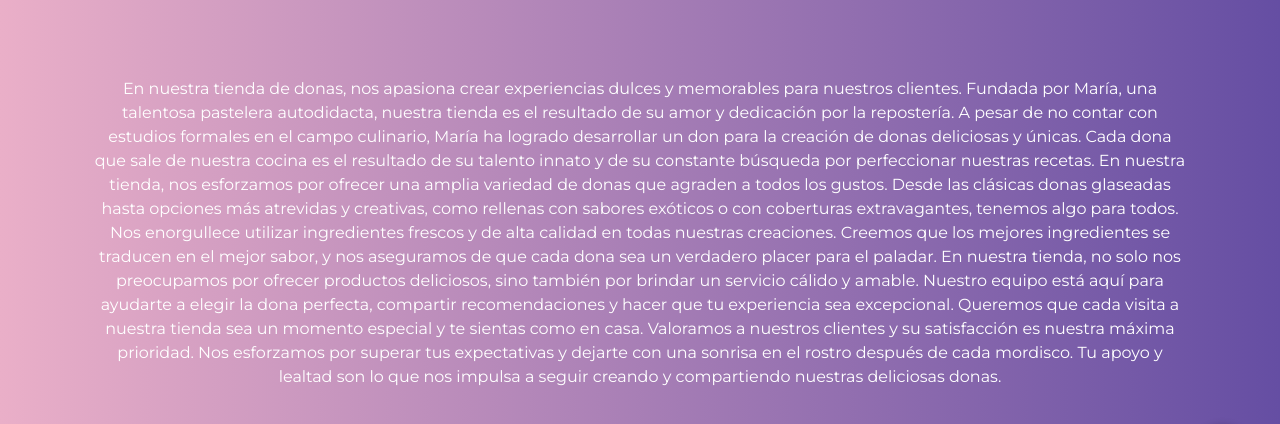
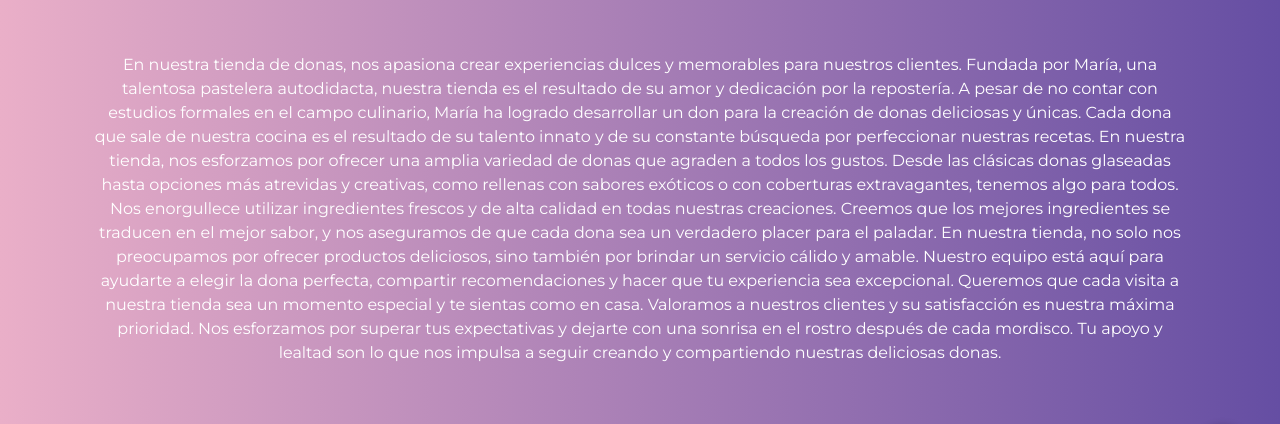
Before and after one commit to ochoac47/PRE-ENTREGA-2-OCHOA2, a website: page pages/quienes somos.html in a window 1280 px wide. Shown: the part 289-713 px from the top of the page. Drawn offline with nearby package versions, Linux system fonts and the light colour scheme.

Commit message:
proyecto final

```diff
--- a/pages/quienes somos.html
+++ b/pages/quienes somos.html
@@ -56,10 +56,7 @@
     <h1 class="quienes text-white">Quienes Somos</h1>
     <br>
     <br>
-    <br>
-
-
-    <p aling="justify-content-center" class="container">En nuestra tienda de donas, nos apasiona crear experiencias dulces y memorables para nuestros clientes. Fundada por María, una talentosa pastelera autodidacta, nuestra tienda es el resultado de su amor y dedicación por la repostería.
+    <p class="container">En nuestra tienda de donas, nos apasiona crear experiencias dulces y memorables para nuestros clientes. Fundada por María, una talentosa pastelera autodidacta, nuestra tienda es el resultado de su amor y dedicación por la repostería.
 
       A pesar de no contar con estudios formales en el campo culinario, María ha logrado desarrollar un don para la creación de donas deliciosas y únicas. Cada dona que sale de nuestra cocina es el resultado de su talento innato y de su constante búsqueda por perfeccionar nuestras recetas.
 
@@ -71,10 +68,10 @@
 
       Valoramos a nuestros clientes y su satisfacción es nuestra máxima prioridad. Nos esforzamos por superar tus expectativas y dejarte con una sonrisa en el rostro después de cada mordisco. Tu apoyo y lealtad son lo que nos impulsa a seguir creando y compartiendo nuestras deliciosas donas.</p>
 
-
-</div>
+    </div>
 <br>
 <br>
+
 
 <section id="nosotros" class="container">
   <div class="row justify-content-center">
```
Also changed, not shown: index.html (+1 -1 lines), img/pedido1.jpg, img/pedido2.jpeg (deleted), img/pedido2.jpg (added), img/pedido3.jpg, img/pedido4.jpg, img/pedido5.jpg, img/pedido6.jpg.
